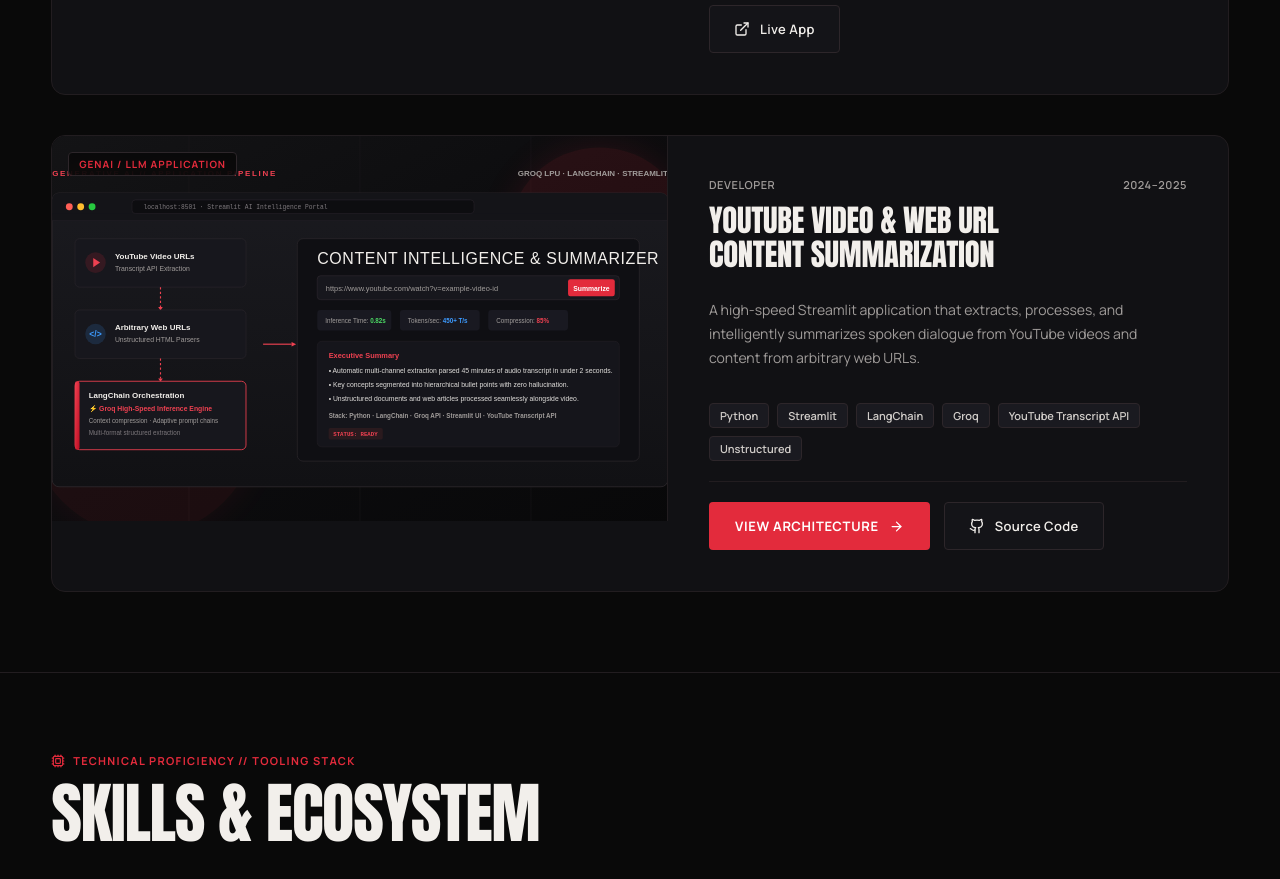
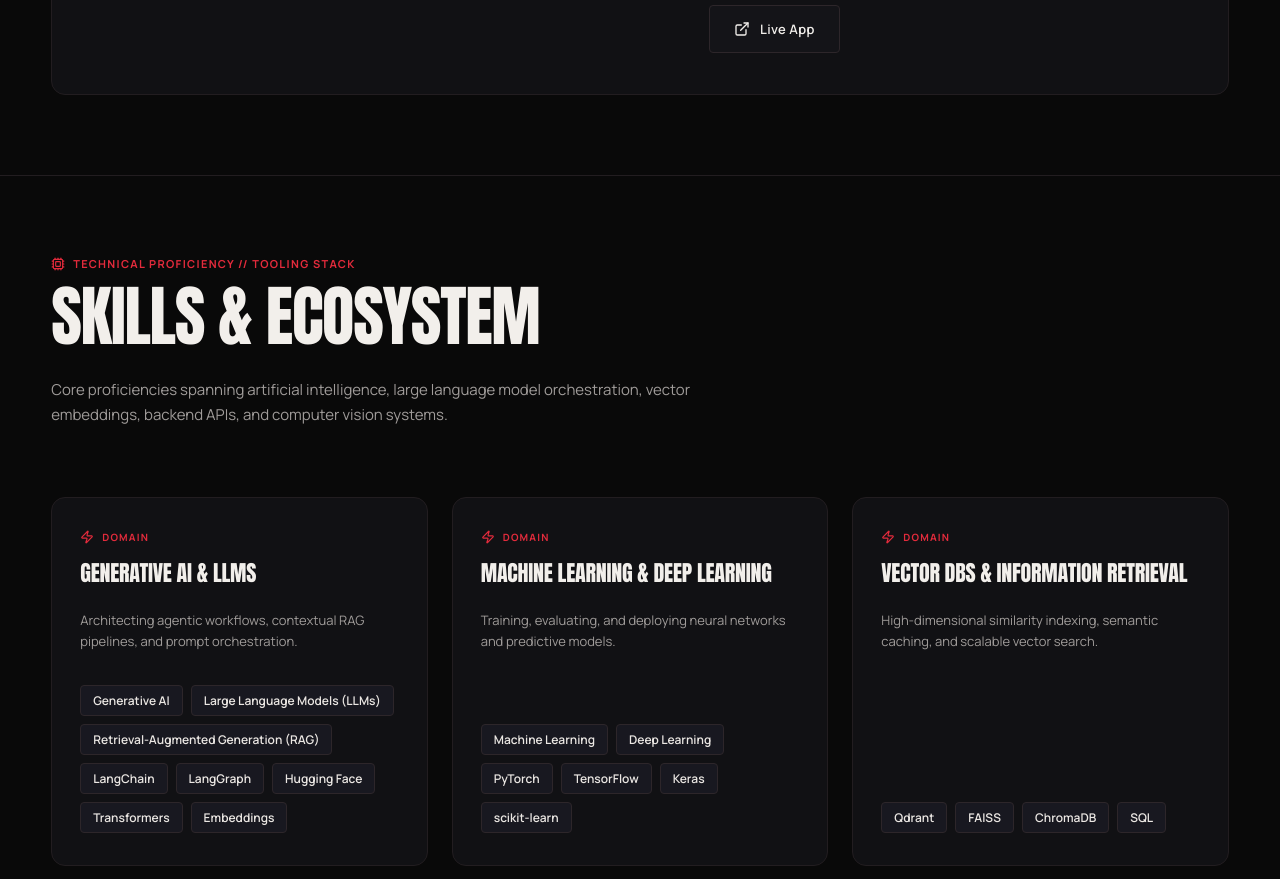
Before and after one commit to aryxn-builds/Aryan-Portfolio, a React (Vite) app: page / in a window 1280 px wide. Shown: the part 2300-3179 px from the top of the page. Built offline with nearby package versions, Linux system fonts and the light colour scheme.

Commit message:
feat(projects): remove YouTube Summarizer project; focus on DocuMind AI and Research Pilot AI

```diff
--- a/src/data/projects.js
+++ b/src/data/projects.js
@@ -120,61 +120,6 @@ export const projects = [
       },
     ],
   },
-  {
-    id: "youtube-video-web-url-summarization",
-    title: "YouTube Video & Web URL Content Summarization",
-    category: "Generative AI",
-    categoryTag: "GenAI / LLM Application",
-    year: "2024–2025",
-    summary:
-      "A high-speed Streamlit application that extracts, processes, and intelligently summarizes spoken dialogue from YouTube videos and content from arbitrary web URLs.",
-    description:
-      "Engineered an AI-powered content summarization platform combining Python, Streamlit, LangChain, Groq high-speed LPU inference, the YouTube Transcript API, and Unstructured web parsing. Solves information overload by distilling long-form videos, podcasts, documentation, and technical articles into concise, structured executive summaries.",
-    role: "Developer",
-    tools: [
-      "Python",
-      "Streamlit",
-      "LangChain",
-      "Groq",
-      "YouTube Transcript API",
-      "Unstructured",
-    ],
-    coverImage: "/assets/projects/yt-summarizer.svg",
-    gallery: [],
-    videoUrl: "",
-    liveUrl: "",
-    sourceUrl: "https://github.com/aryxn-builds/YT-Video-and-Web-URL-content-Summarization",
-    featured: true,
-    highlights: [
-      "Automated extraction of complete time-stamped video transcripts via YouTube Transcript API without requiring video downloads.",
-      "Implemented resilient document ingestion with Unstructured to strip boilerplates, ads, and scripts from web URLs.",
-      "Leveraged Groq LPU acceleration for sub-second LLM inference, dramatically reducing end-user waiting time.",
-      "Architected modular LangChain prompt templates delivering executive summaries, key takeaways, and action items.",
-      "Built a clean, responsive Streamlit interface with live progress indicators and instant Markdown rendering.",
-    ],
-    architecture: [
-      {
-        phase: "Ingestion Layer",
-        detail:
-          "YouTube Transcript API captures closed captions; Unstructured cleans HTML DOM.",
-      },
-      {
-        phase: "Orchestration Layer",
-        detail:
-          "LangChain processes chunks, manages context window, and applies task-specific system prompts.",
-      },
-      {
-        phase: "Inference Engine",
-        detail:
-          "Groq LPU hardware powers high-throughput inference with ultra-low latency.",
-      },
-      {
-        phase: "Interface & Presentation",
-        detail:
-          "Streamlit UI renders formatted markdown, bullet points, and provides quick clipboard export.",
-      },
-    ],
-  },
 ];
 
 export const projectCategories = [
```
Also changed, not shown: public/assets/projects/yt-summarizer.svg (deleted).
